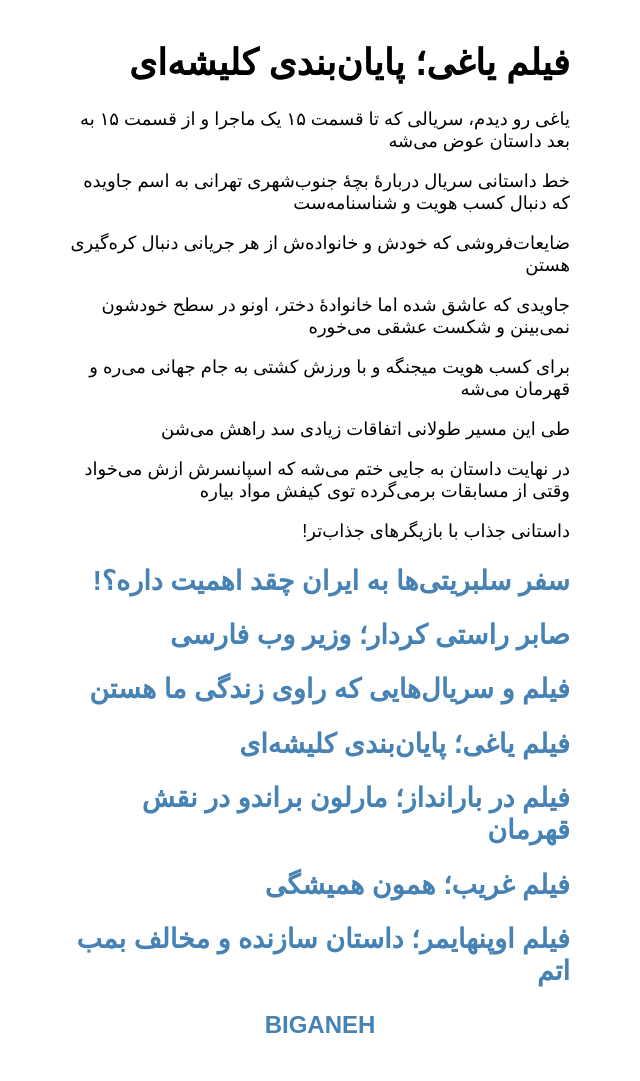
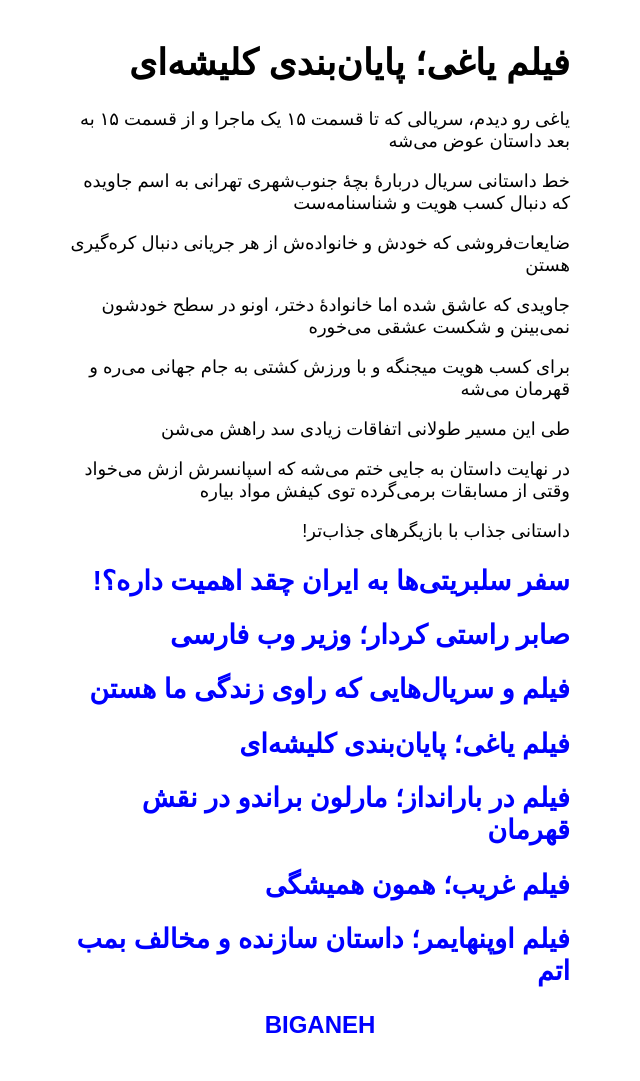
Before and after one commit to darkblog/darkblog.github.io, a Jekyll site: the page built from _posts/2023-8-19-4.md, in a window 1280 px wide. Shown: the whole page, without its empty margins (320-960 px from the left). Built offline with Jekyll 4.4.1, drawn with Linux system fonts in a browser that asks for light colours.

Commit message:
Update post.html

```diff
--- a/_layouts/post.html
+++ b/_layouts/post.html
@@ -7,7 +7,7 @@ layout: compress
 <head>
 <title>{{ page.title }}</title>
 <meta name="viewport" content="width=device-width">
-<style>body{font-family:sans-serif;font-size:large;margin:auto;padding:1em;max-width:500px}a{text-decoration:none;color:steelblue}.center{text-align:center;font-size:x-large;font-weight:bold;color:blue}</style>
+<style>body{font-family:sans-serif;font-size:large;margin:auto;padding:1em;max-width:500px}a{text-decoration:none;color:blue}.center{text-align:center;font-size:x-large;font-weight:bold}</style>
 </head>
 <body>
 <h1>{{ page.title }}</h1>
```
